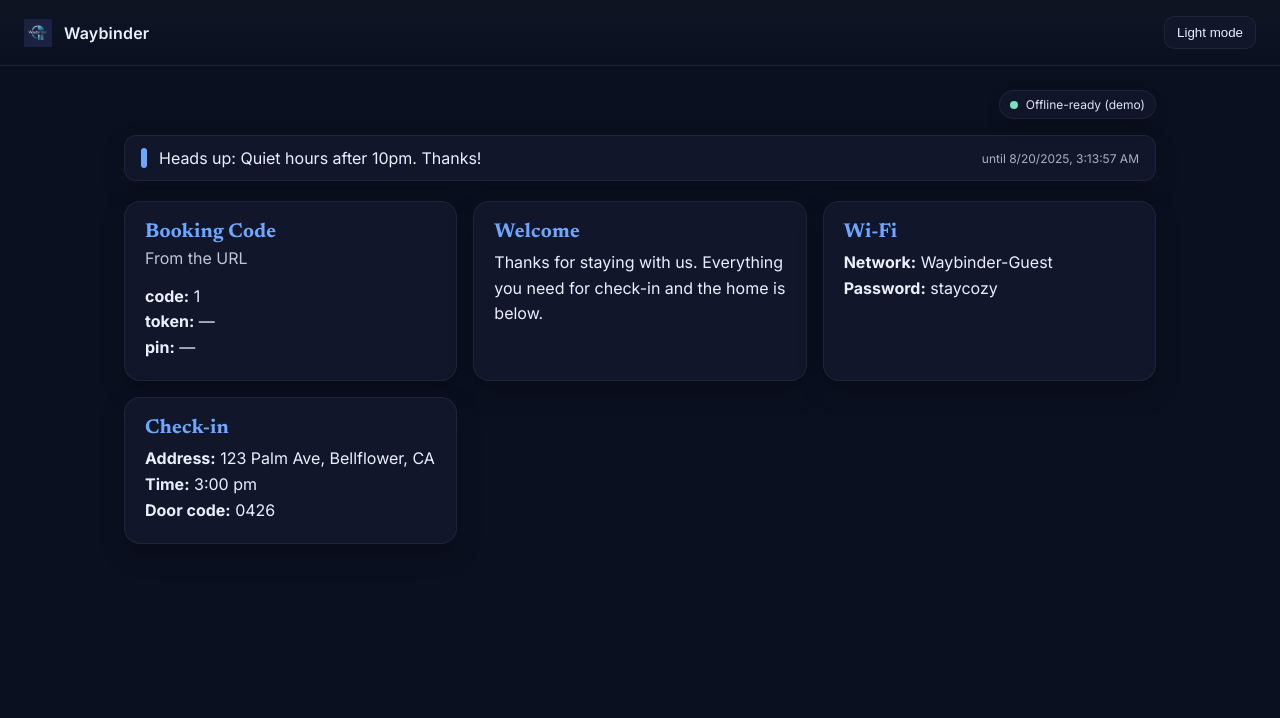
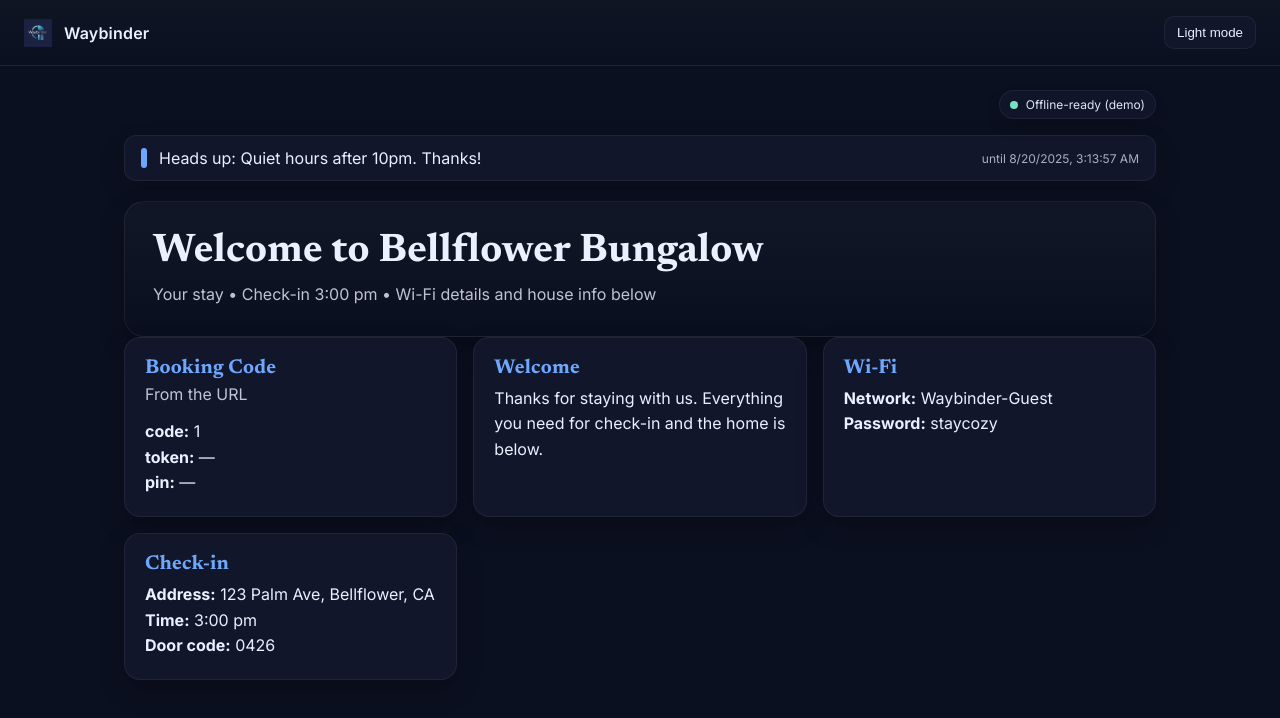
Before and after one commit to ferventdream11-netizen/waybinder-dashboard, a Next.js app: page /g/1 in a window 1280 px wide. Shown: the top 718 px of the page. Built offline with nearby package versions, Linux system fonts and the light colour scheme.

Commit message:
ui: add editorial GuideHero to /g/[code]

```diff
--- /dev/null
+++ b/app/components/GuideHero.tsx
@@ -0,0 +1,41 @@
+type Props = {
+  title: string;
+  subtitle?: string;
+};
+
+export default function GuideHero({ title, subtitle }: Props) {
+  return (
+    <section
+      className="card"
+      style={{
+        padding: 28,
+        borderRadius: 20,
+        background: 'linear-gradient(180deg, rgba(255,255,255,0.03), rgba(0,0,0,0.02))',
+      }}
+    >
+      <h1
+        style={{
+          margin: 0,
+          fontFamily: 'var(--font-headline), Georgia, serif',
+          fontSize: 40,
+          lineHeight: 1.1,
+          letterSpacing: 0.2,
+        }}
+      >
+        {title}
+      </h1>
+      {subtitle ? (
+        <p
+          style={{
+            marginTop: 8,
+            opacity: 0.8,
+            fontSize: 16,
+            lineHeight: 1.6,
+          }}
+        >
+          {subtitle}
+        </p>
+      ) : null}
+    </section>
+  );
+}
--- a/app/g/[code]/page.tsx
+++ b/app/g/[code]/page.tsx
@@ -1,6 +1,7 @@
 import SectionCard from "../../components/SectionCard";
 import StatusBanner from "../../components/StatusBanner";
 import OfflineBadge from "../../components/OfflineBadge";
+import GuideHero from "../../components/GuideHero";
 
 export default async function GuidePage({
   params,
@@ -18,14 +19,18 @@ export default async function GuidePage({
 
   return (
     <>
-      {/* Offline badge at top-right */}
       <OfflineBadge />
 
-      {/* Status banner */}
       <StatusBanner
         message="Heads up: Quiet hours after 10pm. Thanks!"
         tone="info"
         untilISO={untilISO}
+      />
+
+      {/* Editorial hero */}
+      <GuideHero
+        title="Welcome to Bellflower Bungalow"
+        subtitle="Your stay • Check-in 3:00 pm • Wi-Fi details and house info below"
       />
 
       <div
```
